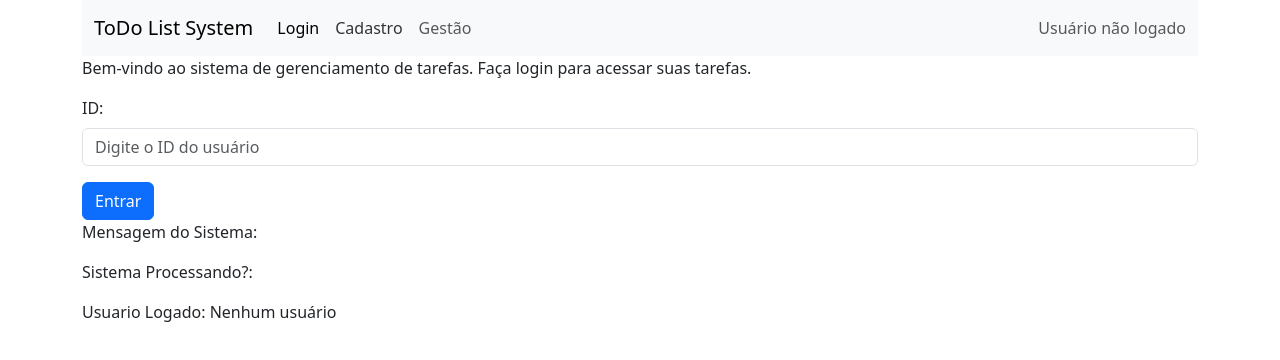
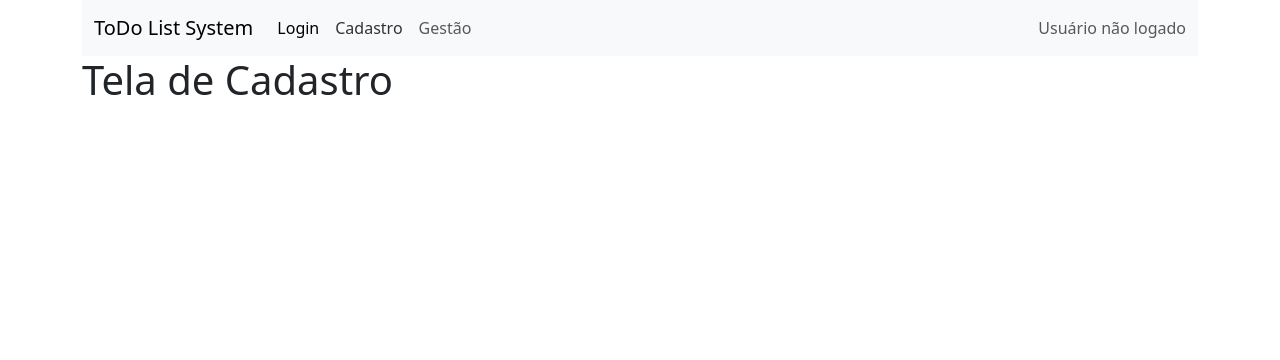
Before and after one commit to bssantos7/Tarefa-Lista-Ract-EBAC, a React (Vite) app in the folder React/: page / in a window 1280 px wide. Both pictures are taken after a click on the link "Cadastro". Shown: the top 360 px of the page. Built offline with nearby package versions, Linux system fonts and the light colour scheme.

Commit message:
feature  menu funcionando

```diff
--- a/React/src/App.jsx
+++ b/React/src/App.jsx
@@ -1,28 +1,40 @@
 import { useState } from 'react'
 import {useContext} from 'react'
 import {UsuarioContext} from './Context/UsuarioContext'
+import PaginaContext from './Context/PaginaContext'
 import TelaLogin from './Componentes/TelaLogin'
+import Menu from './Componentes/Menu'
+import TelaCadastro from './Componentes/TelaCadastro'
+import TelaGestao from './Componentes/TelaGestao'
 
-import Menu from './Componentes/Menu'
 
 
 function App() {
+  const{paginaAtual, setPaginaAtual} = useContext(PaginaContext);
 
+  function renderizarTela(){
+    switch(paginaAtual){
+      case 'login':
+        return <TelaLogin />
+      case 'cadastro':
+        return <TelaCadastro />
+      case 'gestao':
+        return <TelaGestao />
+      default:
+        return <TelaLogin />
+    }
+  }
 
   return (
     <>
       <div className="container-md">
         <div className="row">
           <div class="col">
-
             <Menu />
           </div>
         </div>
         <div className="row">
-          <div class="col">
-            <p>Bem-vindo ao sistema de gerenciamento de tarefas. Faça login para acessar suas tarefas.</p>
-            <TelaLogin />
-          </div>
+          {renderizarTela()}
         </div>
       </div>
     </>
--- a/React/src/Componentes/Menu.jsx
+++ b/React/src/Componentes/Menu.jsx
@@ -1,11 +1,18 @@
 import {useContext} from 'react';
+import {UsuarioContext} from '../Context/UsuarioContext';
+import PaginaContext from '../Context/PaginaContext';
 
-import {UsuarioContext} from '../Context/UsuarioContext';
 
 function Menu() {
 
+    const{paginaAtual, setPaginaAtual} = useContext(PaginaContext);
+    const{usuario, setUsuario} = useContext(UsuarioContext);
 
-    const{usuario, setUsuario} = useContext(UsuarioContext);
+    function trocarPagina(evento, pagina){
+        evento.preventDefault();
+        setPaginaAtual(pagina);
+    }
+
 
   return (
     <nav className="navbar navbar-expand-lg bg-body-tertiary">
@@ -17,13 +24,13 @@ function Menu() {
             <div className="collapse navbar-collapse" id="navbarText">
             <ul className="navbar-nav me-auto mb-2 mb-lg-0">
                 <li className="nav-item">
-                <a className="nav-link active" aria-current="page" href="#">Login</a>
+                <a className="nav-link active" aria-current="page" href="#" onClick={(evento) => trocarPagina(evento, 'login')}>Login</a>
                 </li>
                 <li className="nav-item">
-                <a className="nav-link" href="#">Cadastro</a>
+                <a className="nav-link" href="#" onClick={(evento) => trocarPagina(evento, 'cadastro')}>Cadastro</a>
                 </li>
                 <li className="nav-item">
-                <a className="nav-link" href="#">Gestão</a>
+                <a className="nav-link" href="#" onClick={(evento) => trocarPagina(evento, 'gestao')}>Gestão</a>
                 </li>
             </ul>
             <span className="navbar-text">
--- /dev/null
+++ b/React/src/Componentes/TelaCadastro.jsx
@@ -0,0 +1,8 @@
+function TelaCadastro() {
+    return (
+        <div>
+            <h1>Tela de Cadastro</h1>
+        </div>
+    )
+}
+export default TelaCadastro;
--- /dev/null
+++ b/React/src/Componentes/TelaGestao.jsx
@@ -0,0 +1,8 @@
+function TelaGestao() {
+    return (
+        <div>
+            <h1>Gestão</h1>
+        </div>
+    )
+}
+export default TelaGestao;
--- /dev/null
+++ b/React/src/Context/PaginaContext.jsx
@@ -0,0 +1,6 @@
+import {useContext} from 'react';
+import { createContext } from 'react';
+
+const PaginaContext=createContext();
+
+export default PaginaContext;
--- /dev/null
+++ b/React/src/Context/PaginaProvider.jsx
@@ -0,0 +1,15 @@
+import {useContext} from 'react';
+import {useState} from 'react';
+import PaginaContext from './PaginaContext';
+
+
+function PaginaProvider({children}){
+    const[paginaAtual, setPaginaAtual]=useState('login');
+
+    return(
+        <PaginaContext.Provider value={{paginaAtual, setPaginaAtual}}>
+            {children}
+        </PaginaContext.Provider>
+    )
+}
+export default PaginaProvider;
--- a/React/src/main.jsx
+++ b/React/src/main.jsx
@@ -4,10 +4,11 @@ import App from './App.jsx'
 import useContext from 'react'
 import UsuarioProvider from "./Context/UsuarioProvider.jsx";
 import ProcessamentoProvider from "./Context/ProcessamentoProvider.jsx";
+import PaginaProvider from "./Context/PaginaProvider.jsx";
 
 createRoot(document.getElementById('root')).render(
 
-
+  <PaginaProvider>
     <ProcessamentoProvider>
       <UsuarioProvider>
         <StrictMode>
@@ -15,7 +16,6 @@ createRoot(document.getElementById('root')).render(
         </StrictMode>
       </UsuarioProvider>
     </ProcessamentoProvider>
-
-
+  </PaginaProvider>
 
 )
```
